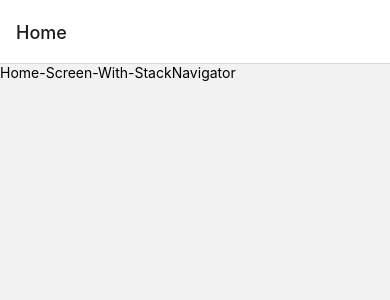
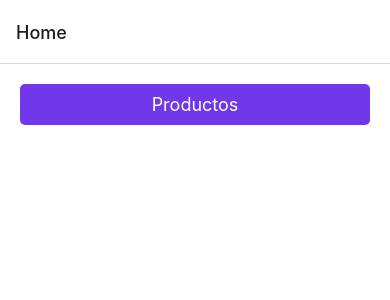
Before and after one commit to fernando2349/stack-navigation, a React Native app in the folder lab-react-native-with-cli-navigation/: screen /Home in a window 390 px wide. Shown: the top 300 px of the page. Built offline with nearby package versions, Linux system fonts and the light colour scheme.

Commit message:
main
ya se ve productos

```diff
--- a/lab-react-native-with-cli-navigation/src/presentation/screens/home/HomeScreen.tsx
+++ b/lab-react-native-with-cli-navigation/src/presentation/screens/home/HomeScreen.tsx
@@ -1,12 +1,14 @@
-import {Text, View} from "react-native";
+import {Pressable, Text, View} from "react-native";
+import { globalStyles } from "../../theme/theme";
 
 const HomeScreen = () => {
     return(
-    <View>
-         <Text>Home-Screen-With-StackNavigator</Text>
+    <View style={globalStyles.container}>
+        <Pressable style={globalStyles.primaryButton}>
+            <Text style={globalStyles.buttonText}>Productos</Text>
+            </Pressable>
          </View>
          )
-
 }
 
 export default HomeScreen;
--- a/lab-react-native-with-cli-navigation/src/presentation/theme/theme.tsx
+++ b/lab-react-native-with-cli-navigation/src/presentation/theme/theme.tsx
@@ -1,11 +1,39 @@
-import { StyleSheet } from "react-native";
+import {StyleSheet} from "react-native";
+export const globalColors = {
 
-export const globalsColors = {
+  background: "#ffffff",
+  danger: "#e71d36",
+  dark: "#22223b",
+  primary: "#7037eb",
+  secondary: "#f72585",
+  success: "#4cc9f0",
+  tertiary: "#3a0ca3",
+  warning: "#fca311",
 
 }
 
-export const globalStyles = StyleSheet.create(
-    {
 
+
+export const  globalStyles = StyleSheet.create(
+
+  {
+    container : {
+      flex: 1,
+      padding : 20,
+      backgroundColor : globalColors.background,
+    },
+
+    primaryButton :{
+      backgroundColor: globalColors.primary,
+      borderRadius: 5,
+      padding: 10,
+      width : '100%',
+      alignItems: 'center'
+    },
+
+    buttonText:{
+      color : globalColors.background,
+      fontSize: 18,
     }
+  }
 )
```
